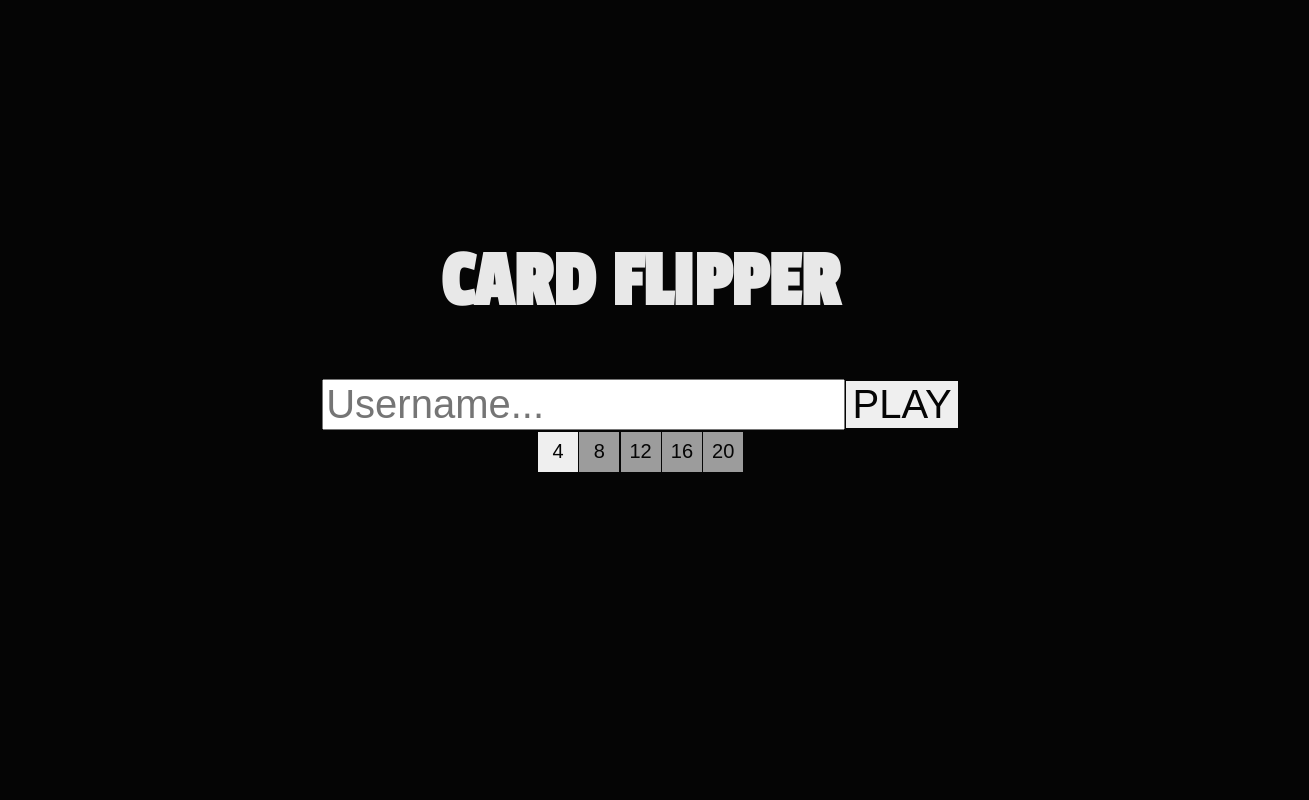
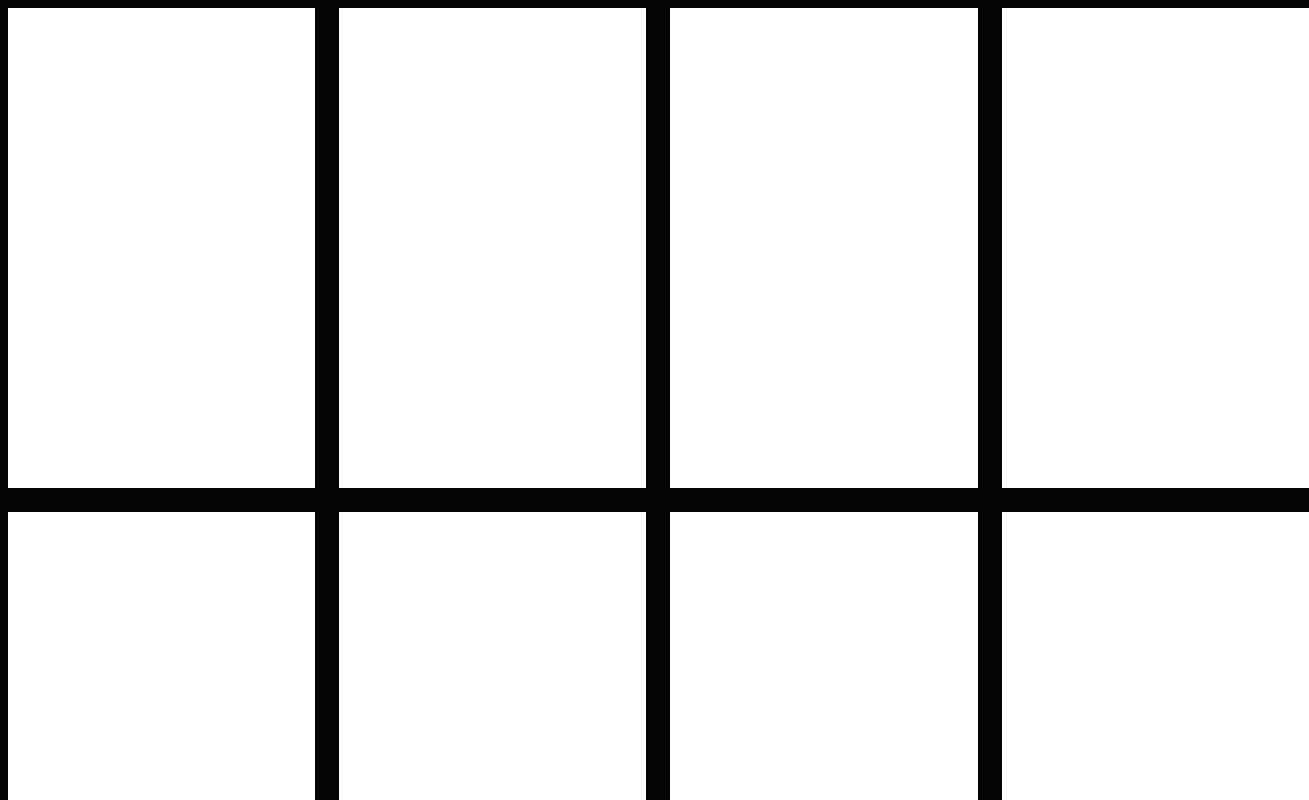
Before and after one commit to ThatLukeDev/parallax, a React (Vite) app in the folder Employer Project/: page / in a window 1280 px wide. Shown: the top 800 px of the page, 1309 px wide, since content can reach past the window. Built offline with nearby package versions, Linux system fonts and the light colour scheme.

Commit message:
Card generation working (finally)

```diff
--- a/Employer Project/src/App.tsx
+++ b/Employer Project/src/App.tsx
@@ -8,7 +8,7 @@ import Game from './components/Game'
 function App() {
   return (
     <div>
-      <MainMenu />
+      <Game />
     </div>
   )
 }
--- a/Employer Project/src/components/Game.tsx
+++ b/Employer Project/src/components/Game.tsx
@@ -1,31 +1,32 @@
-import React, { useEffect } from 'react'
+import React, { useEffect, useState } from 'react'
 import Card from './Card'
 
 const Game = () => {
-  const findElement = (arrayTwo, searchFor) => {
-    for (let j = 0; j < arrayTwo.Length; j++) {
-      console.log(arrayTwo.length)
-      if (arrayTwo[j] == searchFor) {
-        return true
+  let cardsOnTable = [];
+  let usedCards = [];
+  const [cards, setCards] = useState<number[]>()
+  useEffect(() => {
+    let count = 0;
+    for (let i = 0; i < 6; i++) {
+      let randIndex = 0
+      let randIndexTwo = 0
+      do {
+        randIndex = Math.floor(Math.random() * (10 - 1) ) + 1
+      }  while (usedCards.includes(randIndex))
+      do {
+        randIndexTwo = Math.floor(Math.random() * (10 - 1) ) + 1
+      } while (usedCards.includes(randIndexTwo) && randIndex != randIndexTwo)
+      if (!usedCards.includes(randIndex) && !usedCards.includes(randIndexTwo) && randIndex != 0 && randIndexTwo != 0 && randIndex != randIndexTwo) {
+        cardsOnTable[randIndex] = i;
+        cardsOnTable[randIndexTwo] = i;
+        usedCards[count] = randIndex;
+        usedCards[count + 1] = randIndexTwo;
+        count += 2
       }
     }
-    return false
-  }
-  let cardsOnTable = [];
-  let usedCards:number[] = []
-  let usedIndexes:number[] = []
-  useEffect(() => {
-    for (let i = 0; i < 5; i++) {
-      let randContent = 0
-      do {
-        randContent = Math.floor(Math.random() * (5 - 1) ) + 1
-      } while (findElement(usedCards, randContent))
-      usedCards.push(randContent)
-      let randIndex = Math.floor(Math.random() * (10 - 1) ) + 1
-      let randIndexTwo = Math.floor(Math.random() * (10 - 1) ) + 1
-      cardsOnTable[randIndex] = randContent;
-      cardsOnTable[randIndexTwo] = randContent;
-    }
+    console.log(usedCards)
+    setCards(cardsOnTable)
+    console.log(cardsOnTable)
   }, [])
   const cardClicked = (cardKey:number) => {
     console.log(cardKey)
@@ -34,7 +35,7 @@ const Game = () => {
 
   return (
     <div className='cardHolder'>
-        {cardsOnTable.map((card, key) => <Card cardClicked={cardClicked} contents={card} number={key}/>)}
+        {cards ? cards.map((card, key) => <Card cardClicked={cardClicked} contents={card} number={key}/>) : null}
     </div>
   )
 }
```
